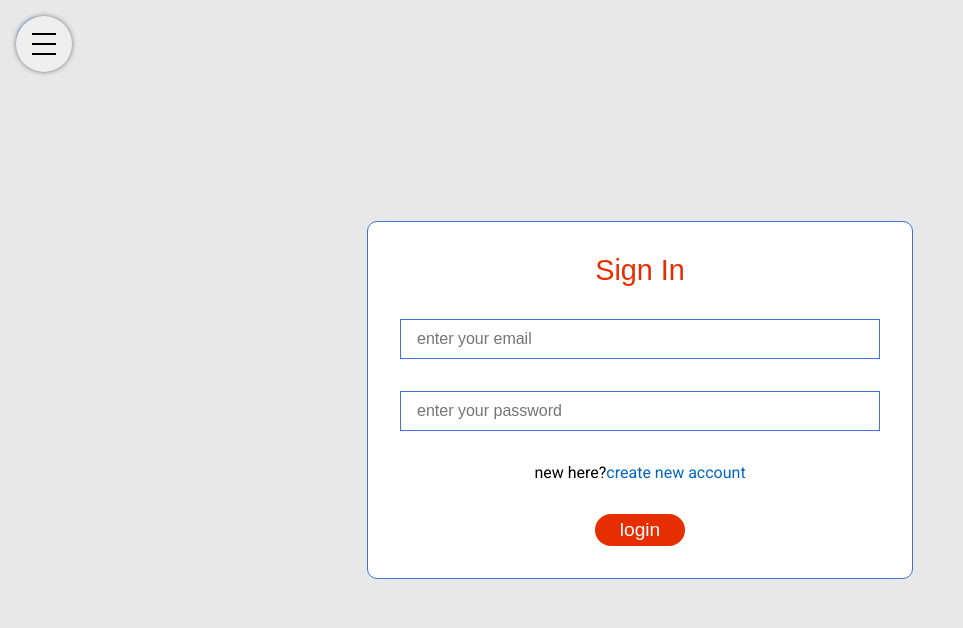
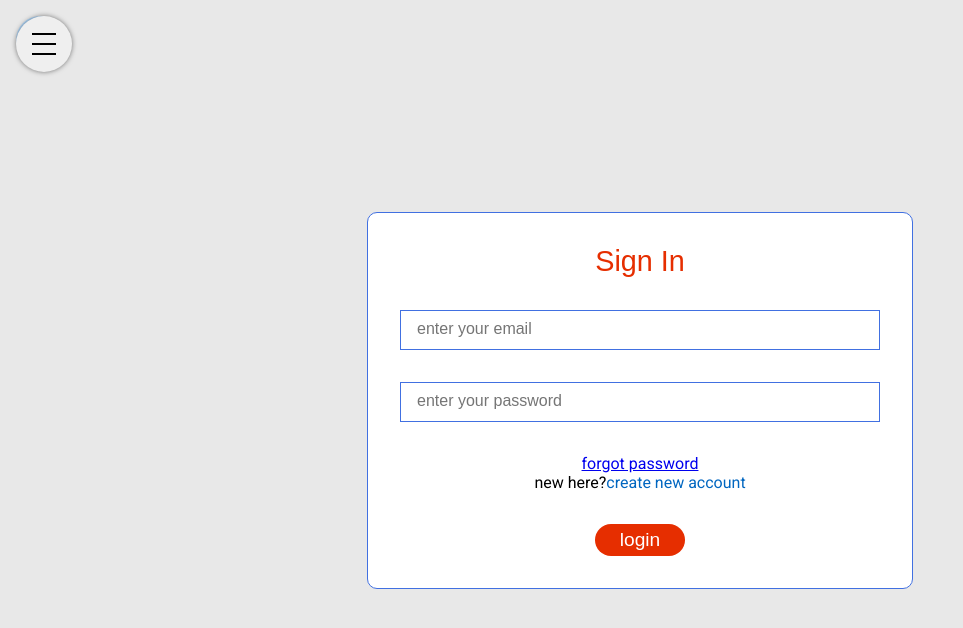
Before and after one commit to Bappaditya721135/MERN-ECOMMERCE-FRONTEND, a React (Vite) app: page /login in a window 1280 px wide. Shown: the top 628 px of the page, without its empty margins (0-963 px from the left). Built offline with nearby package versions, Linux system fonts and the light colour scheme; no server answers.

Commit message:
add forgot password link

```diff
--- a/src/components/authentication/UserLogin.jsx
+++ b/src/components/authentication/UserLogin.jsx
@@ -43,6 +43,7 @@ const UserLogin = () => {
         e.preventDefault();
         dispatch(asyncLogin(user))
     }
+
   return (
     <div className="form__bg">
       <form className="form" onSubmit={handleSubmit}>
@@ -50,6 +51,7 @@ const UserLogin = () => {
         {message && <span className="message">{message}</span>}
         <input className="input__email" type="email" name="email" id="email" placeholder="enter your email" onChange={handleInputChange} value={user.email} />
         <input className="input__password" type="password" name="password" id="password" placeholder="enter your password" onChange={handleInputChange} value={user.password} />
+        <Link className="forgot-password" to="/forgot-password">forgot password</Link>
         <p className="new">new here?<Link to="/register">create new account</Link></p>
         <button className="submit__btn">login</button>
       </form>
```
